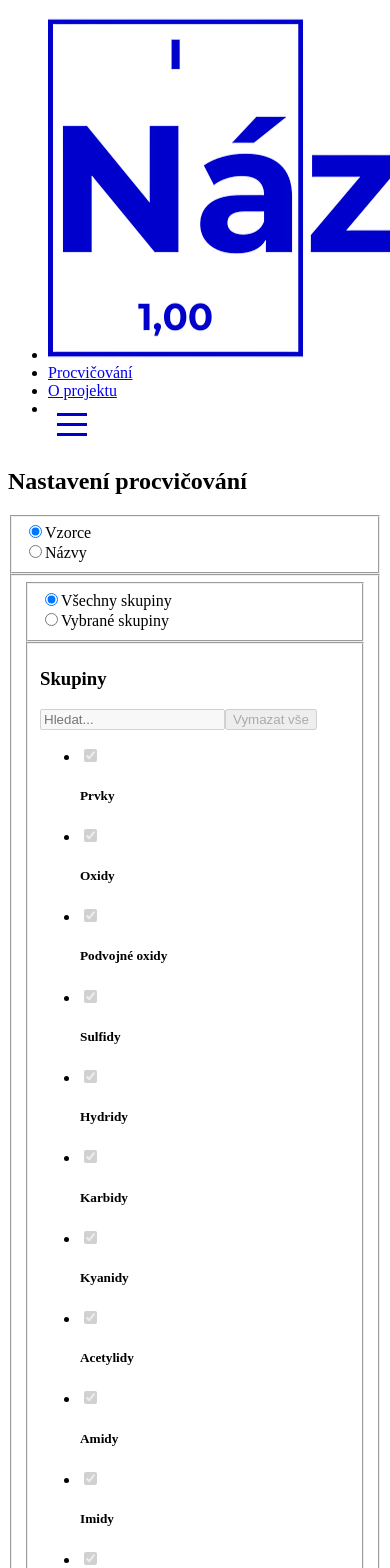
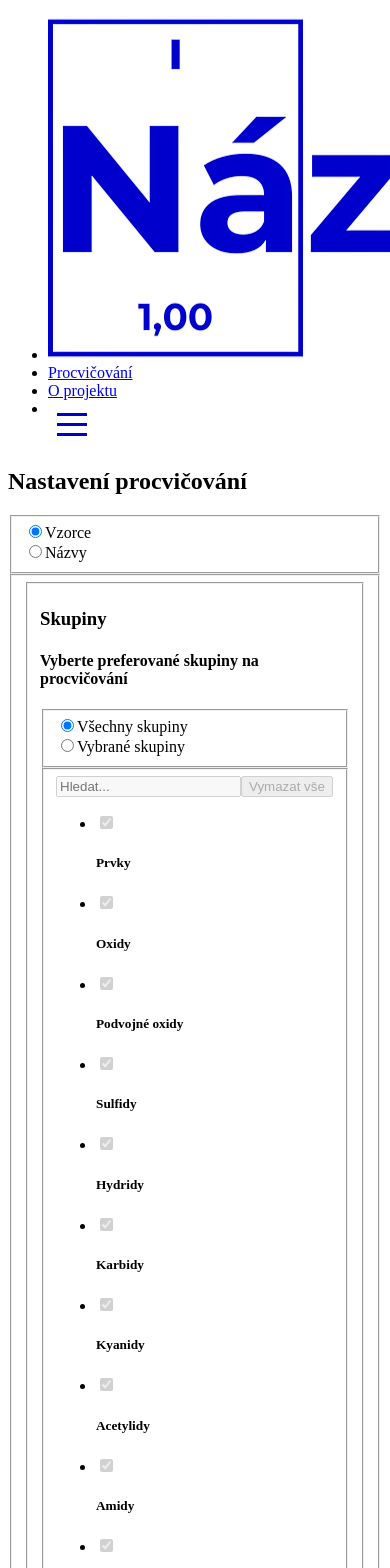
Before and after one commit to VaclavJirka/nazvoslovi, a React app in the folder frontend/: page /procvicovani in a window 390 px wide. Shown: the top 1568 px of the page. Built offline with nearby package versions, Linux system fonts and the light colour scheme; the HTML template or start-up script is replaced by a standard one.

Commit message:
Refactored CSS styles and React components in Excercise setup

```diff
--- a/frontend/src/components/pages/excerciseSetup/ExcerciseSetup.js
+++ b/frontend/src/components/pages/excerciseSetup/ExcerciseSetup.js
@@ -161,15 +161,7 @@ function ExcerciseSetup() {
           excerciseType={excerciseType}
           handleExcerciseTypeChange={handleExcerciseTypeChange}
         />
-        <div className="setup-div">
-          <fieldset className="main-setup-field-set">
-            <SetupAllSome
-              elType="groups"
-              allState={allGroups}
-              handleChange={handleAllGroupsChange}
-              title="skupiny"
-              id="3"
-            />
+        <fieldset className="setup-div">
           <SetupCard
             allState={allGroups}
             error={groupsError}
@@ -181,15 +173,6 @@ function ExcerciseSetup() {
             typeSet={groupsSet}
             deleteSelected={deleteSelected}
             handleTypeChange={handleGroupChange}
-            />
-          </fieldset>
-          <fieldset className="main-setup-field-set">
-            <SetupAllSome
-              elType="elements"
-              allState={allElements}
-              handleChange={handleAllElementsChange}
-              title="prvky"
-              id="5"
           />
           <SetupCard
             allState={allElements}
@@ -204,7 +187,6 @@ function ExcerciseSetup() {
             handleTypeChange={handleElementChange}
           />
         </fieldset>
-        </div>
         <button
           className="blue-glow-button"
           id="excercise-start-button"
--- a/frontend/src/components/pages/excerciseSetup/components/SetupAllSome.js
+++ b/frontend/src/components/pages/excerciseSetup/components/SetupAllSome.js
@@ -6,7 +6,7 @@ function SetupAllSome({ elType, allState, handleChange, title, id }) {
     <>
       <fieldset className="setup-all-some">
         <SetupRadioOption
-          divClass="setup-radio-form-option"
+          className="setup-radio-form-option"
           elName={`all-${elType}`}
           id={`setup-radio-form-option-${id}`}
           value={allState ? true : false}
@@ -15,7 +15,7 @@ function SetupAllSome({ elType, allState, handleChange, title, id }) {
           title={`Všechny ${title}`}
         ></SetupRadioOption>
         <SetupRadioOption
-          divClass="setup-radio-form-option"
+          className="setup-radio-form-option"
           elName={`some-${elType}`}
           id={`setup-radio-form-option-${Number(id) + 1}`}
           value={allState ? false : true}
--- a/frontend/src/components/pages/excerciseSetup/components/SetupCard.js
+++ b/frontend/src/components/pages/excerciseSetup/components/SetupCard.js
@@ -1,5 +1,6 @@
 import React, { useState } from "react";
 import { useSpring, animated } from "@react-spring/web";
+import SetupAllSome from "./SetupAllSome";
 
 function SetupCard({
   allState,
@@ -22,8 +23,24 @@ function SetupCard({
 
   return (
     <>
+      <fieldset className={`setup-card${error ? " setup-card-error" : ""}`}>
+        <h3 className="setup-card-title">
+          {elType === "groups" ? "Skupiny" : "Prvky"}
+        </h3>
+        <h4 className="setup-card-subtitle">
+          {elType === "groups"
+            ? "Vyberte preferované skupiny na procvičování"
+            : "Vyberte prvky, které mohou skupiny obsahovat "}
+        </h4>
+        <SetupAllSome
+          elType={elType}
+          allState={allState}
+          handleChange={handleAllChange}
+          title={elType === "groups" ? "skupiny" : "prvky"}
+          id={elType === "groups" ? "3" : "5"}
+        />
         <fieldset
-        className={`setup-card${error ? " setup-card-error" : ""}`}
+          className="setup-card-list-container"
           disabled={allState ? true : false}
           onClick={() => {
             if (allState) {
@@ -31,9 +48,6 @@ function SetupCard({
             }
           }}
         >
-        <h3 className="setup-card-title">
-          {elType === "groups" ? "Skupiny" : "Prvky"}
-        </h3>
           <input
             className="setup-card-search-box"
             placeholder="Hledat..."
@@ -63,8 +77,12 @@ function SetupCard({
                   ? item
                   : elType === "groups"
                   ? item.name.toLowerCase().includes(typeSearch.toLowerCase())
-                : item.name.toLowerCase().includes(typeSearch.toLowerCase()) ||
-                  item.formula.toLowerCase().includes(typeSearch.toLowerCase());
+                  : item.name
+                      .toLowerCase()
+                      .includes(typeSearch.toLowerCase()) ||
+                    item.formula
+                      .toLowerCase()
+                      .includes(typeSearch.toLowerCase());
               })
               .map((item) => (
                 <li key={item.id} className="setup-card-item-row">
@@ -84,6 +102,7 @@ function SetupCard({
             style={fade}
           ></animated.i>
         </fieldset>
+      </fieldset>
     </>
   );
 }
--- a/frontend/src/components/pages/home/HomePage.js
+++ b/frontend/src/components/pages/home/HomePage.js
@@ -11,10 +11,10 @@ function HomePage() {
       <div className="content" id="home">
         <h1 className="home-header">Procvič si názvosloví</h1>
         <p className="home-paragraph">
-          Nejde ti názvosloví? Potřebuješ si procvičit názvosloví před písemkou?
-          Pak je tenhle web právě pro tebe. Vyber si z více než 30 skupin a
-          procvič si více než 1300 sloučenin. Staň se mistrem názvosloví!
-          &#x1F9EA;
+          Nejde ti chemické názvosloví? Potřebuješ si procvičit anorganické
+          názvosloví před písemkou? Pak je tenhle web právě pro tebe. Vyber si z
+          více než 30 skupin a procvič si více než 1300 sloučenin. Staň se
+          mistrem názvosloví! &#x1F9EA;
         </p>
         <Link to="/procvicovani">
           <button className="blue-glow-button" id="go-to-practice">
--- a/frontend/static/css/index.css
+++ b/frontend/static/css/index.css
@@ -170,13 +170,14 @@ nav ul li a {
 /* setup utils */
 
 .setup-radio-form-option {
-  font-size: 1.2rem;
+  font-size: 1rem;
   margin: 6px;
   padding: 6px;
 }
 
 .radio-button-label {
   font-weight: 600;
+  font-size: 1rem;
   margin-left: 4px;
 }
 
@@ -215,19 +216,6 @@ nav ul li a {
   justify-content: space-between;
 }
 
-.main-setup-field-set {
-  display: flex;
-  flex-direction: column;
-  align-items: center;
-  margin-top: 4px;
-  margin-bottom: 32px;
-  margin-left: 12px;
-  margin-right: 12px;
-  padding-top: 0px;
-  padding-left: 8px;
-  padding-right: 8px;
-}
-
 .setup-all-some {
   display: flex;
   flex-direction: column;
@@ -244,7 +232,7 @@ nav ul li a {
   border-radius: 24px;
   margin: 8px;
   padding: 16px;
-  height: 325px;
+  height: 450px;
   width: 275px;
 }
 
@@ -262,6 +250,20 @@ nav ul li a {
   margin-right: 8px;
 }
 
+.setup-card-subtitle {
+  text-align: center;
+  font-size: 0.9rem;
+  font-weight: 500;
+  margin-top: 8px;
+  margin-bottom: 4px;
+  margin-left: 8px;
+  margin-right: 8px;
+}
+
+.setup-card-list-container {
+  padding: 0px;
+}
+
 .setup-card-search-box {
   border-radius: 999px;
   border-color: black;
@@ -271,7 +273,7 @@ nav ul li a {
   padding-right: 12px;
   font-size: 1rem;
   margin-bottom: 8px;
-  margin-top: 6px;
+  margin-top: 4px;
   width: 80%;
 }
 
@@ -311,7 +313,7 @@ nav ul li a {
 }
 
 .setup-card-items-list.setup-card-items-list-error {
-  max-height: 178px;
+  max-height: 170px;
 }
 
 .setup-card-item-row {
@@ -332,7 +334,7 @@ nav ul li a {
 
 .fa-solid.fa-arrow-down {
   position: absolute;
-  top: 85%; /* adjust as needed */
+  top: 90%; /* adjust as needed */
   left: 50%; /* adjust as needed */
   z-index: 1;
 }
@@ -570,9 +572,10 @@ footer {
 
   .setup-div {
     flex-direction: column;
+    align-items: center;
   }
 
-  .main-setup-field-set {
+  .setup-card {
     margin-top: 10px;
     margin-bottom: 10px;
     margin-left: 0px;
@@ -659,7 +662,7 @@ footer {
   }
 }
 
-@media (max-width: 350px) {
+@media (max-width: 335px) {
   #excercise-setup-form {
     padding-left: 8px;
     padding-right: 8px;
```
Lines whose indentation alone changed are shown as unchanged.
